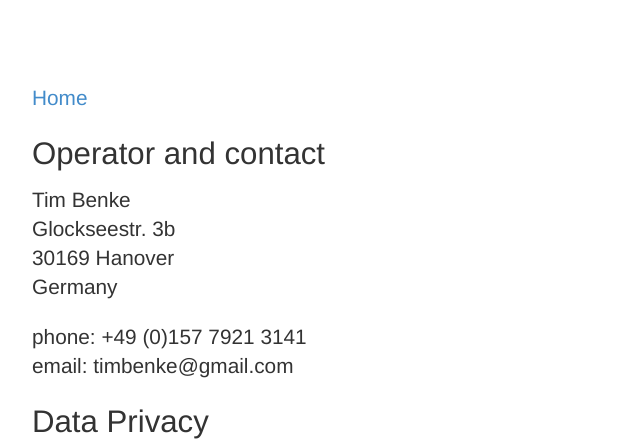
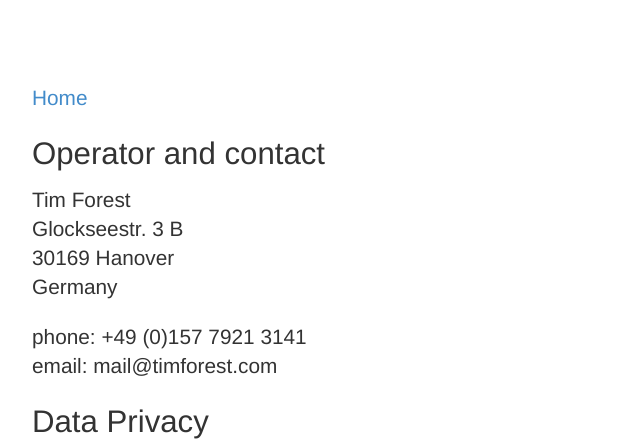
Before and after one commit to kossmoboleat/www, a plain HTML site: page contact.html in a window 1280 px wide. Shown: the top 441 px of the page, 296-936 px from the left. Drawn offline with Linux system fonts and the light colour scheme.

Commit message:
Update name to Tim Forest

```diff
--- a/contact.html
+++ b/contact.html
@@ -2,7 +2,7 @@
 <html lang="en-US">
 <head>
   <meta charset="utf-8">
-  <title>Tim Benke - Contact</title>
+  <title>Tim Forest - Contact</title>
   <link rel="stylesheet" type="text/css" href="css/style.css">
 </head>
 <body>
@@ -11,14 +11,14 @@
 
 <h2>Operator and contact</h2>
 <p>
-  Tim Benke<br>
-  Glockseestr. 3b<br>
+  Tim Forest<br>
+  Glockseestr. 3 B<br>
   30169 Hanover<br>
   Germany
 </p>
 <p>
   phone: +49 (0)157 7921 3141<br>
-  email: timbenke@gmail.com
+  email: mail@timforest.com
 </p>
 
 <h2>Data Privacy</h2>
```
Also changed, not shown: index.html (+4 -4 lines), 1 other file.
